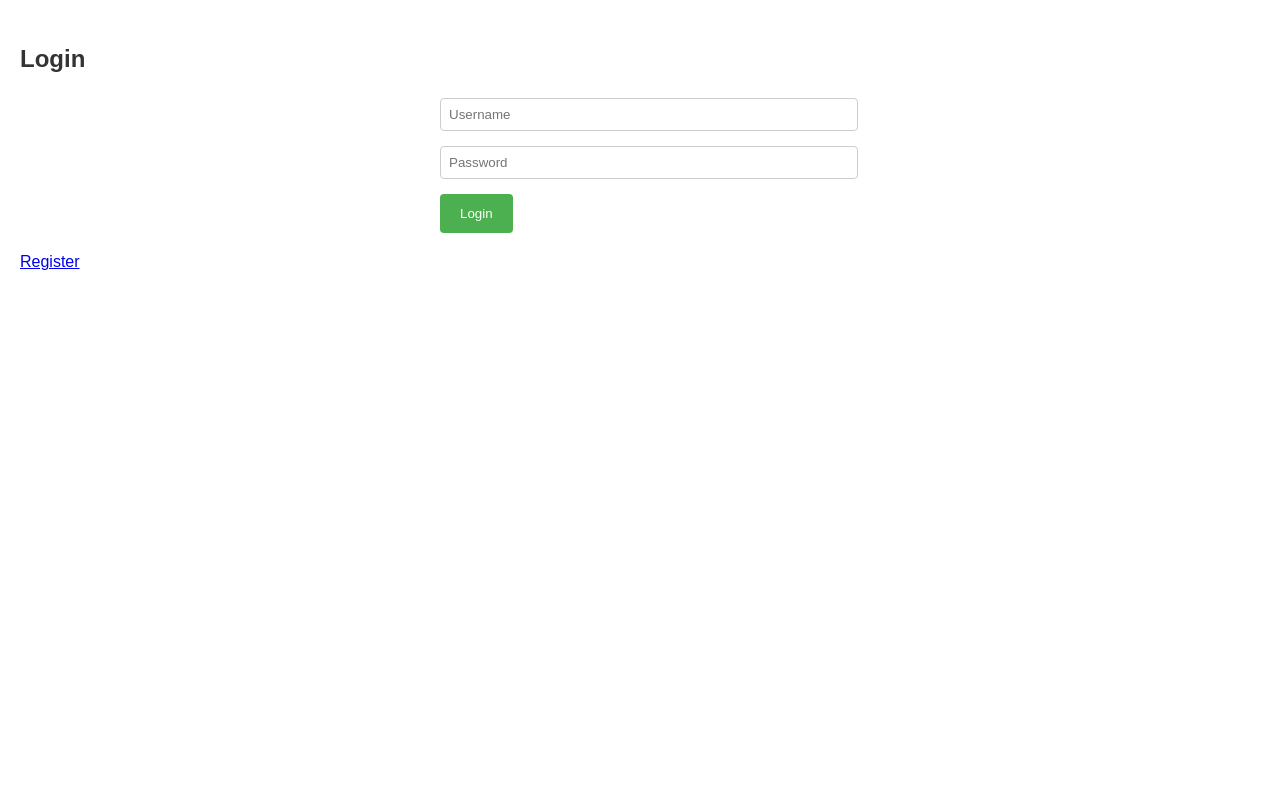
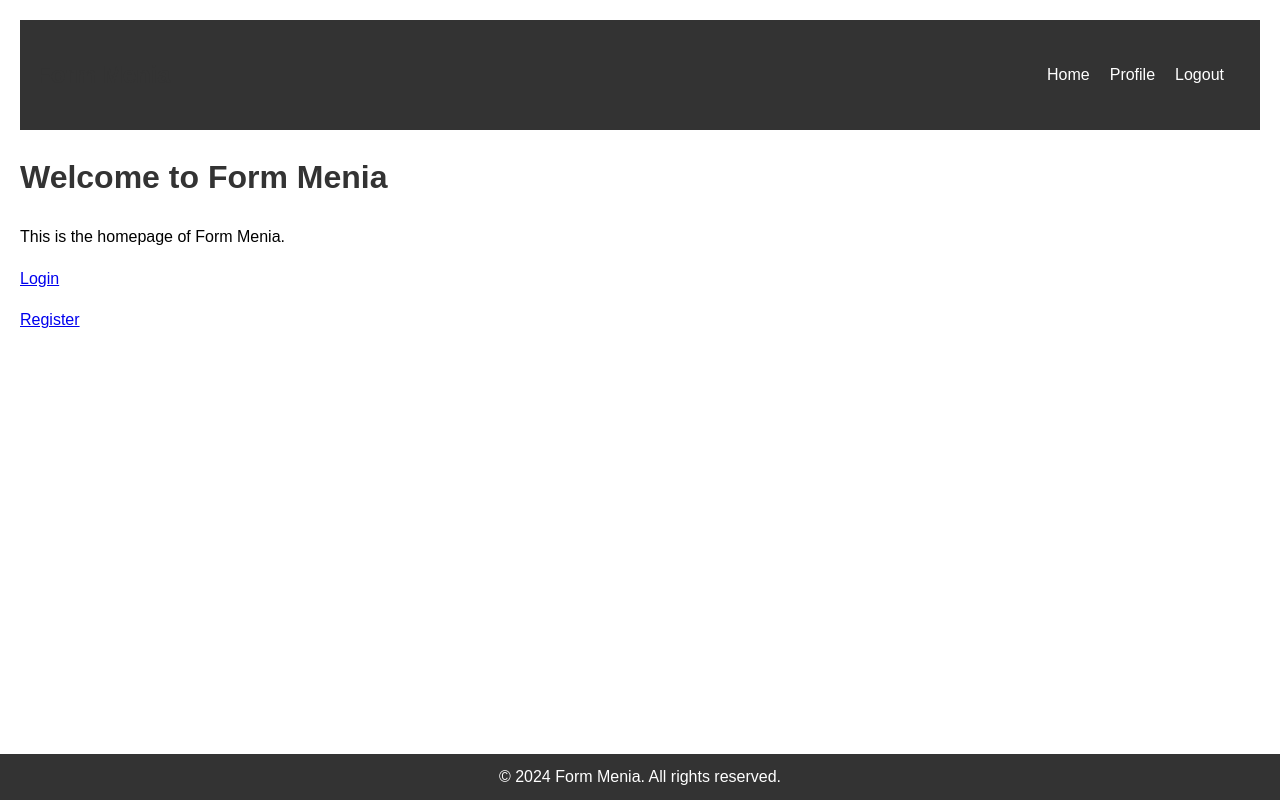
Before and after one commit to NafisRayan/SQLite-Flask-Template, a Flask app: page / in a window 1280 px wide. Run offline with Flask 3, Linux system fonts and the light colour scheme; a user stored in the database is signed in.

Commit message:
"Updated app.py to render index.html instead of login.html on root route, and modified base.html to include inline CSS styles, a navigation bar, and a footer."

```diff
--- a/app.py
+++ b/app.py
@@ -19,7 +19,7 @@ conn.close()
 
 @app.route('/')
 def home():
-    return render_template('login.html')
+    return render_template('index.html')
 
 @app.route('/login', methods=['GET', 'POST'])
 def login():
--- a/templates/base.html
+++ b/templates/base.html
@@ -5,11 +5,123 @@
     <meta charset="UTF-8">
     <meta name="viewport" content="width=device-width, initial-scale=1.0">
     <title>Form Menia</title>
-    <link rel="stylesheet" href="{{ url_for('static', filename='css/style.css') }}">
+    <style>
+        /* Existing styles remain unchanged */
+        body {
+            font-family: Arial, sans-serif;
+            line-height: 1.6;
+            margin: 0;
+            padding: 20px;
+        }
+
+        h1,
+        h2,
+        h3 {
+            color: #333;
+        }
+
+        form {
+            max-width: 400px;
+            margin: 0 auto;
+        }
+
+        input[type="text"],
+        input[type="email"],
+        input[type="password"] {
+            width: 100%;
+            padding: 8px;
+            margin-bottom: 15px;
+            border: 1px solid #ccc;
+            border-radius: 4px;
+        }
+
+        button {
+            background-color: #4CAF50;
+            color: white;
+            padding: 12px 20px;
+            border: none;
+            cursor: pointer;
+            border-radius: 4px;
+        }
+
+        button:hover {
+            background-color: #45a049;
+        }
+
+        .flash {
+            background-color: #f44336;
+            color: white;
+            padding: 10px;
+            text-align: center;
+        }
+
+        /* New styles for navbar */
+        nav {
+            background-color: #333;
+            color: white;
+            padding: 1rem;
+            display: flex;
+            justify-content: space-between;
+            align-items: center;
+        }
+
+        nav ul {
+            list-style-type: none;
+            margin: 0;
+            padding: 0;
+            display: flex;
+        }
+
+        nav li {
+            margin-right: 20px;
+        }
+
+        nav a {
+            color: white;
+            text-decoration: none;
+        }
+
+        nav a:hover {
+            color: lightgray;
+        }
+
+        /* New styles for footer */
+        footer {
+            position: fixed;
+            bottom: 0;
+            left: 0;
+            right: 0;
+            background-color: #333;
+            color: white;
+            text-align: center;
+            padding: 10px;
+        }
+    </style>
 </head>
 
 <body>
-    {% block content %}{% endblock %}
+    <nav>
+        <h2>Form Menia</h2>
+        <ul>
+            {% if session.logged_in %}
+            <li><a href="{{ url_for('home') }}">Home</a></li>
+            <li><a href="{{ url_for('profile') }}">Profile</a></li>
+            <li><a href="{{ url_for('logout') }}">Logout</a></li>
+            {% else %}
+            <li><a href="{{ url_for('home') }}">Home</a></li>
+            <li><a href="{{ url_for('login') }}">Login</a></li>
+            <li><a href="{{ url_for('register') }}">Register</a></li>
+            {% endif %}
+        </ul>
+    </nav>
+
+    <div id="content">
+        {% block content %}{% endblock %}
+    </div>
+
+    <footer>
+        &copy; 2024 Form Menia. All rights reserved.
+    </footer>
 </body>
 
 </html>
--- /dev/null
+++ b/templates/index.html
@@ -0,0 +1,9 @@
+{% extends "base.html" %}
+
+{% block content %}
+<h1>Welcome to Form Menia</h1>
+<p>This is the homepage of Form Menia.</p>
+
+<p><a href="{{ url_for('login') }}">Login</a></p>
+<p><a href="{{ url_for('register') }}">Register</a></p>
+{% endblock %}
```
